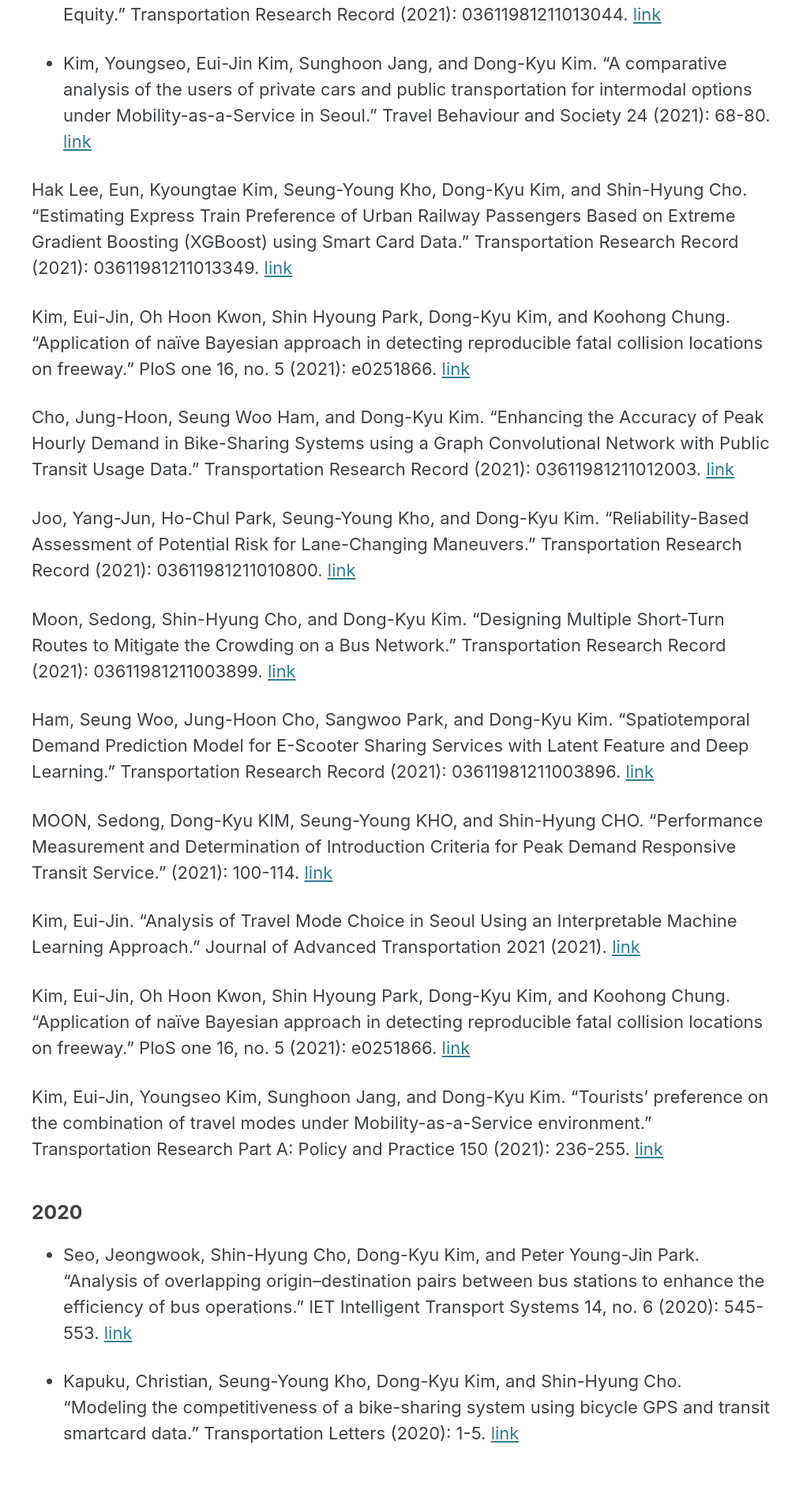
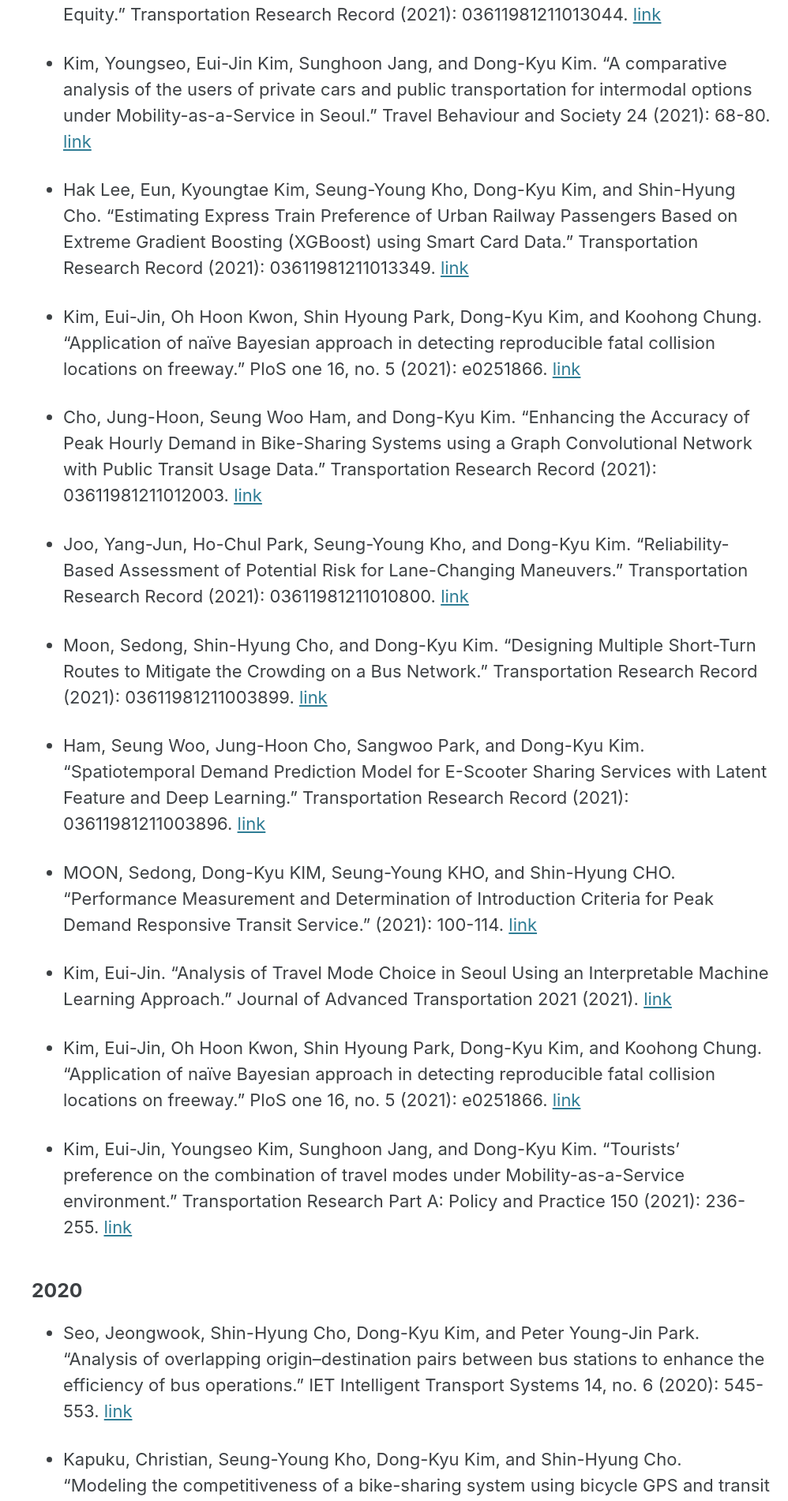
Before and after one commit to trlab-snu/trlab-snu.github.io, a Jekyll site: the page built from _pages/publications.md, in a window 1280 px wide. Shown: the part 591-2492 px from the top of the page at 79% size, without its empty margins (282-1280 px from the left). Built offline with Jekyll 4.4.1, drawn with Linux system fonts in a browser that asks for light colours; cached includes are drawn as plain includes.

```diff
--- a/_pages/publications.md
+++ b/_pages/publications.md
@@ -13,25 +13,25 @@ author_profile: true
 
 - Kim, Youngseo, Eui-Jin Kim, Sunghoon Jang, and Dong-Kyu Kim. "A comparative analysis of the users of private cars and public transportation for intermodal options under Mobility-as-a-Service in Seoul." Travel Behaviour and Society 24 (2021): 68-80. [link](<https://reader.elsevier.com/reader/sd/pii/S2214367X21000211?token=4BDF40AD3D6E6F6AA24E0BE0F2439539F145ACB7CE9A8CEF55A42E3538E5E3D2D1383B2E2A8486B7996A18CB1779F4DC&originRegion=us-east-1&originCreation=20210630003924>)
 
-Hak Lee, Eun, Kyoungtae Kim, Seung-Young Kho, Dong-Kyu Kim, and Shin-Hyung Cho. "Estimating Express Train Preference of Urban Railway Passengers Based on Extreme Gradient Boosting (XGBoost) using Smart Card Data." Transportation Research Record (2021): 03611981211013349. [link](<https://journals.sagepub.com/doi/pdf/10.1177/03611981211013349>)
+- Hak Lee, Eun, Kyoungtae Kim, Seung-Young Kho, Dong-Kyu Kim, and Shin-Hyung Cho. "Estimating Express Train Preference of Urban Railway Passengers Based on Extreme Gradient Boosting (XGBoost) using Smart Card Data." Transportation Research Record (2021): 03611981211013349. [link](<https://journals.sagepub.com/doi/pdf/10.1177/03611981211013349>)
 
-Kim, Eui-Jin, Oh Hoon Kwon, Shin Hyoung Park, Dong-Kyu Kim, and Koohong Chung. "Application of naïve Bayesian approach in detecting reproducible fatal collision locations on freeway." PloS one 16, no. 5 (2021): e0251866. [link](<https://journals.plos.org/plosone/article?id=10.1371/journal.pone.0251866>)
+- Kim, Eui-Jin, Oh Hoon Kwon, Shin Hyoung Park, Dong-Kyu Kim, and Koohong Chung. "Application of naïve Bayesian approach in detecting reproducible fatal collision locations on freeway." PloS one 16, no. 5 (2021): e0251866. [link](<https://journals.plos.org/plosone/article?id=10.1371/journal.pone.0251866>)
 
-Cho, Jung-Hoon, Seung Woo Ham, and Dong-Kyu Kim. "Enhancing the Accuracy of Peak Hourly Demand in Bike-Sharing Systems using a Graph Convolutional Network with Public Transit Usage Data." Transportation Research Record (2021): 03611981211012003. [link](<https://journals.sagepub.com/doi/pdf/10.1177/03611981211012003>)
+- Cho, Jung-Hoon, Seung Woo Ham, and Dong-Kyu Kim. "Enhancing the Accuracy of Peak Hourly Demand in Bike-Sharing Systems using a Graph Convolutional Network with Public Transit Usage Data." Transportation Research Record (2021): 03611981211012003. [link](<https://journals.sagepub.com/doi/pdf/10.1177/03611981211012003>)
 
-Joo, Yang-Jun, Ho-Chul Park, Seung-Young Kho, and Dong-Kyu Kim. "Reliability-Based Assessment of Potential Risk for Lane-Changing Maneuvers." Transportation Research Record (2021): 03611981211010800. [link](<https://journals.sagepub.com/doi/pdf/10.1177/03611981211010800>)
+- Joo, Yang-Jun, Ho-Chul Park, Seung-Young Kho, and Dong-Kyu Kim. "Reliability-Based Assessment of Potential Risk for Lane-Changing Maneuvers." Transportation Research Record (2021): 03611981211010800. [link](<https://journals.sagepub.com/doi/pdf/10.1177/03611981211010800>)
 
-Moon, Sedong, Shin-Hyung Cho, and Dong-Kyu Kim. "Designing Multiple Short-Turn Routes to Mitigate the Crowding on a Bus Network." Transportation Research Record (2021): 03611981211003899. [link](<https://journals.sagepub.com/doi/pdf/10.1177/03611981211003899>)
+- Moon, Sedong, Shin-Hyung Cho, and Dong-Kyu Kim. "Designing Multiple Short-Turn Routes to Mitigate the Crowding on a Bus Network." Transportation Research Record (2021): 03611981211003899. [link](<https://journals.sagepub.com/doi/pdf/10.1177/03611981211003899>)
 
-Ham, Seung Woo, Jung-Hoon Cho, Sangwoo Park, and Dong-Kyu Kim. "Spatiotemporal Demand Prediction Model for E-Scooter Sharing Services with Latent Feature and Deep Learning." Transportation Research Record (2021): 03611981211003896. [link](<https://journals.sagepub.com/doi/pdf/10.1177/03611981211003896>)
+- Ham, Seung Woo, Jung-Hoon Cho, Sangwoo Park, and Dong-Kyu Kim. "Spatiotemporal Demand Prediction Model for E-Scooter Sharing Services with Latent Feature and Deep Learning." Transportation Research Record (2021): 03611981211003896. [link](<https://journals.sagepub.com/doi/pdf/10.1177/03611981211003896>)
 
-MOON, Sedong, Dong-Kyu KIM, Seung-Young KHO, and Shin-Hyung CHO. "Performance Measurement and Determination of Introduction Criteria for Peak Demand Responsive Transit Service." (2021): 100-114. [link](<https://www.jkst.or.kr/articles/xml/m4A7/>)
+- MOON, Sedong, Dong-Kyu KIM, Seung-Young KHO, and Shin-Hyung CHO. "Performance Measurement and Determination of Introduction Criteria for Peak Demand Responsive Transit Service." (2021): 100-114. [link](<https://www.jkst.or.kr/articles/xml/m4A7/>)
 
-Kim, Eui-Jin. "Analysis of Travel Mode Choice in Seoul Using an Interpretable Machine Learning Approach." Journal of Advanced Transportation 2021 (2021). [link](<https://downloads.hindawi.com/journals/jat/2021/6685004.pdf>)
+- Kim, Eui-Jin. "Analysis of Travel Mode Choice in Seoul Using an Interpretable Machine Learning Approach." Journal of Advanced Transportation 2021 (2021). [link](<https://downloads.hindawi.com/journals/jat/2021/6685004.pdf>)
 
-Kim, Eui-Jin, Oh Hoon Kwon, Shin Hyoung Park, Dong-Kyu Kim, and Koohong Chung. "Application of naïve Bayesian approach in detecting reproducible fatal collision locations on freeway." PloS one 16, no. 5 (2021): e0251866. [link](<https://journals.plos.org/plosone/article?id=10.1371/journal.pone.0251866>)
+- Kim, Eui-Jin, Oh Hoon Kwon, Shin Hyoung Park, Dong-Kyu Kim, and Koohong Chung. "Application of naïve Bayesian approach in detecting reproducible fatal collision locations on freeway." PloS one 16, no. 5 (2021): e0251866. [link](<https://journals.plos.org/plosone/article?id=10.1371/journal.pone.0251866>)
 
-Kim, Eui-Jin, Youngseo Kim, Sunghoon Jang, and Dong-Kyu Kim. "Tourists’ preference on the combination of travel modes under Mobility-as-a-Service environment." Transportation Research Part A: Policy and Practice 150 (2021): 236-255. [link](<https://reader.elsevier.com/reader/sd/pii/S0965856421001634?token=61CBF1F81989D63D9E20A952DFC304DCA2CA4C0C17AC54B49D8199B94CBA05BA57BC2E081E1F957CE7147927B86B896D&originRegion=us-east-1&originCreation=20210630004906>)
+- Kim, Eui-Jin, Youngseo Kim, Sunghoon Jang, and Dong-Kyu Kim. "Tourists’ preference on the combination of travel modes under Mobility-as-a-Service environment." Transportation Research Part A: Policy and Practice 150 (2021): 236-255. [link](<https://reader.elsevier.com/reader/sd/pii/S0965856421001634?token=61CBF1F81989D63D9E20A952DFC304DCA2CA4C0C17AC54B49D8199B94CBA05BA57BC2E081E1F957CE7147927B86B896D&originRegion=us-east-1&originCreation=20210630004906>)
 
 
 ### 2020
```
